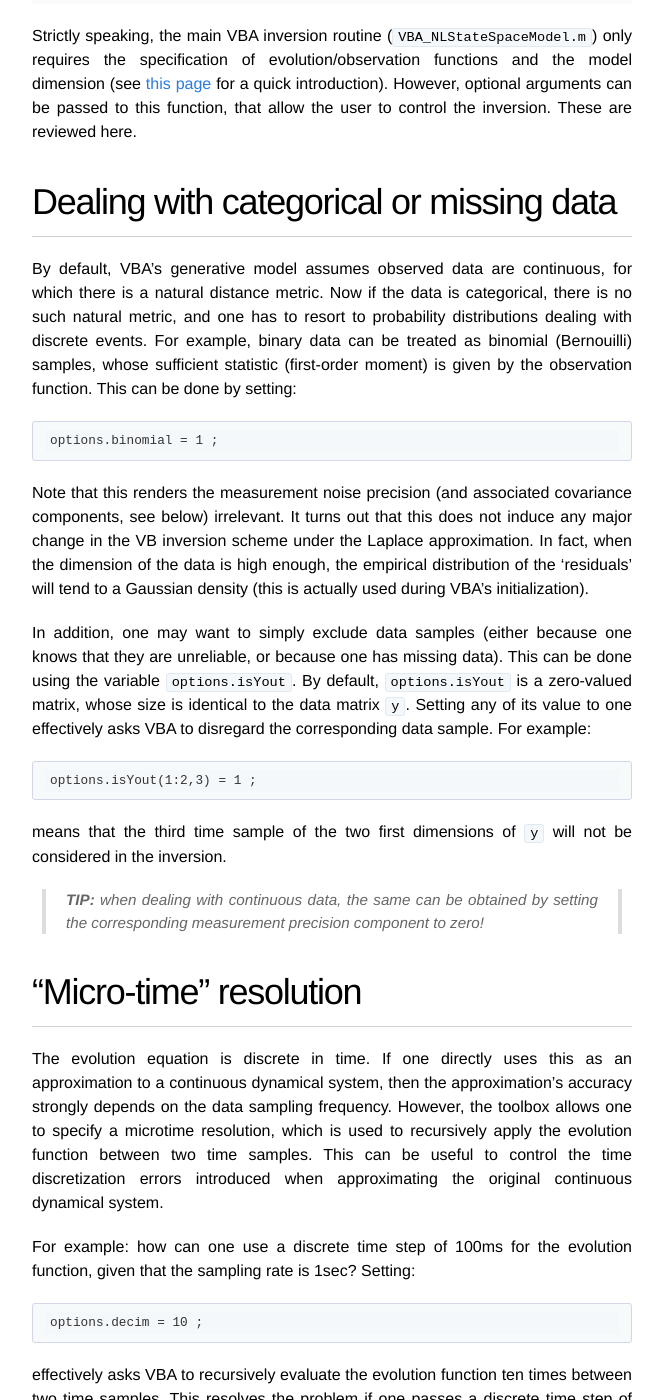
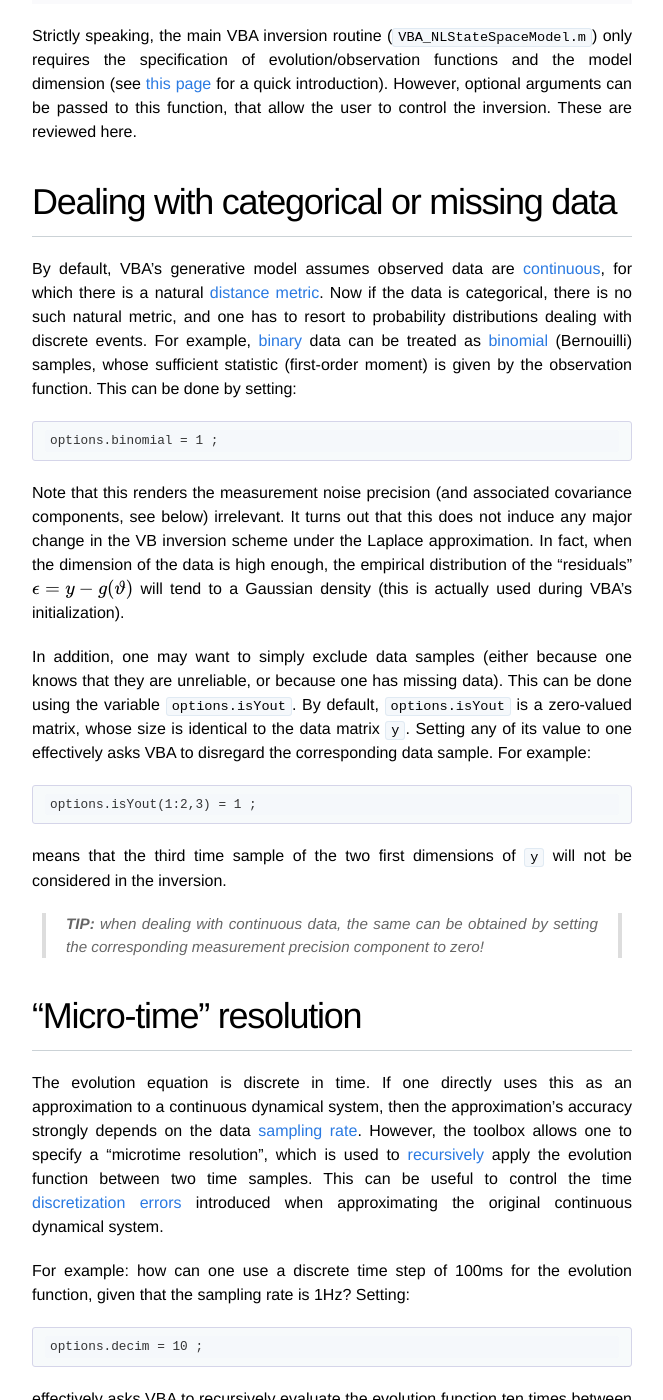
Before and after one commit to MBB-team/VBA-toolbox, a Jekyll site: the page built from _wiki/Controlling-the-inversion-using-VBA-options.md, in a window 1280 px wide and 1400 px high, scrolled down 519 px. Shown: the whole window, without its empty margins (308-971 px from the left). Built offline with Jekyll 4.4.1, drawn with Linux system fonts in a browser that asks for light colours; nearby versions of some CDN libraries; formulas are drawn with MathJax 3; some of the changed text lies outside the part shown.

Commit message:
Update Controlling-the-inversion-using-VBA-options.md

````diff
--- a/_wiki/Controlling-the-inversion-using-VBA-options.md
+++ b/_wiki/Controlling-the-inversion-using-VBA-options.md
@@ -9,13 +9,13 @@ However, optional arguments can be passed to this function, that allow the user
 
 # Dealing with categorical or missing data
 
-By default, VBA's generative model assumes observed data are continuous, for which there is a natural distance metric. Now if the data is categorical, there is no such natural metric, and one has to resort to probability distributions dealing with discrete events. For example, binary data can be treated as binomial (Bernouilli) samples, whose sufficient statistic (first-order moment) is given by the observation function. This can be done by setting:
+By default, VBA's generative model assumes observed data are [continuous](https://en.wikipedia.org/wiki/Continuous_function), for which there is a natural [distance metric](https://en.wikipedia.org/wiki/Metric_(mathematics)). Now if the data is categorical, there is no such natural metric, and one has to resort to probability distributions dealing with discrete events. For example, [binary](https://en.wikipedia.org/wiki/Binary_number) data can be treated as [binomial](https://en.wikipedia.org/wiki/Binomial_distribution) (Bernouilli) samples, whose sufficient statistic (first-order moment) is given by the observation function. This can be done by setting:
 
 ```matlab
 options.binomial = 1 ;
 ```
 
-Note that this renders the measurement noise precision (and associated covariance components, see below) irrelevant. It turns out that this does not induce any major change in the VB inversion scheme under the Laplace approximation. In fact, when the dimension of the data is high enough, the empirical distribution of the 'residuals' will tend to a Gaussian density (this is actually used during VBA's initialization).
+Note that this renders the measurement noise precision (and associated covariance components, see below) irrelevant. It turns out that this does not induce any major change in the VB inversion scheme under the Laplace approximation. In fact, when the dimension of the data is high enough, the empirical distribution of the "residuals" $$\epsilon = y - g(\vartheta)$$ will tend to a Gaussian density (this is actually used during VBA's initialization).
 
 In addition, one may want to simply exclude data samples (either because one knows that they are unreliable, or because one has missing data). This can be done using the variable `options.isYout`. By default, `options.isYout` is a zero-valued matrix, whose size is identical to the data matrix `y`. Setting any of its value to one effectively asks VBA to disregard the corresponding data sample. For example:
 
@@ -29,9 +29,9 @@ means that the third time sample of the two first dimensions of `y` will not be
 
 # "Micro-time" resolution
 
-The evolution equation is discrete in time. If one directly uses this as an approximation to a continuous dynamical system, then the approximation’s accuracy strongly depends on the data sampling frequency. However, the toolbox allows one to specify a microtime resolution, which is used to recursively apply the evolution function between two time samples. This can be useful to control the time discretization errors introduced when approximating the original continuous dynamical system.
+The evolution equation is discrete in time. If one directly uses this as an approximation to a continuous dynamical system, then the approximation’s accuracy strongly depends on the data [sampling rate](https://en.wikipedia.org/wiki/Sampling_(signal_processing)#Sampling_rate). However, the toolbox allows one to specify a "microtime resolution", which is used to [recursively](https://en.wikipedia.org/wiki/Recursion_(computer_science)) apply the evolution function between two time samples. This can be useful to control the time [discretization errors](https://en.wikipedia.org/wiki/Discretization_error) introduced when approximating the original continuous dynamical system.
 
-For example: how can one use a discrete time step of 100ms for the evolution function, given that the sampling rate is 1sec?
+For example: how can one use a discrete time step of 100ms for the evolution function, given that the sampling rate is 1Hz?
 Setting:
 
 ```matlab
@@ -61,7 +61,7 @@ Note that the contents of the fields`options.inF` and `options.inG` are entirely
 
 # Controlling the lagged Kalman forward pass
 
-The VBA update of the hidden states is very similar in form to a Kalman filter. More precisely, the scheme derives an approximation to the lagged posterior density, which contains the information about states at time `t` given all observed data up to time `t+k`, where `k` is the lag. This lag can be chosen arbitrarily, which allows one to infer on hidden states, whose changes impact observed data a few time samples later in time (e.g. due to some form of convolution operation). For example, the following sets the lag to 10:
+The VBA update of the hidden states is very similar in form to a [Kalman filter](https://en.wikipedia.org/wiki/Kalman_filter). More precisely, the scheme derives an approximation to the lagged posterior density, which contains the information about states at time `t` given all observed data up to time `t+k`, where `k` is the lag. This lag can be chosen arbitrarily, which allows one to infer on hidden states, whose changes impact observed data a few time samples later in time (e.g. due to some form of convolution operation). For example, the following sets the lag to 10:
 
 ```matlab
 options.backwardLag = 10 ;
@@ -69,7 +69,7 @@ options.backwardLag = 10 ;
 
 The main effect of increasing the lag is to average across more data points when deriving the hidden states, hence improving the precision (and the temporal smoothness) of the estimate.
 
-> **TIP:** The ensuing computational cost scales with `k^2`.
+> **TIP:** The ensuing [computational cost](https://en.wikipedia.org/wiki/Computational_complexity_of_mathematical_operations) scales with `k^2`.
 
 # Controlling VBA's algorithmic convergence
 
@@ -97,7 +97,7 @@ options.gradF = 1 ;
 
 # VBA initialization for stochastic dynamical systems
 
-When dealing with stochastic dynamical systems, VBA initializes the inversion under a deterministic variant of the model. By default, this is done through an initial model inversion, where the prior mean of the states noise variance has been set to zero (with infinite prior precision, see [this page]({{ site.baseurl }}/wiki/Structure-of-VBA's-generative-model) for a generic description of VBA's priors). However, one may want to control the convergence of the VBA initialization. For example, setting:
+When dealing with [stochastic dynamical systems](http://www.scholarpedia.org/article/Stochastic_dynamical_systems), VBA initializes the inversion under a deterministic variant of the model. By default, this is done through an initial model inversion, where the prior mean of the states noise variance has been set to zero (with infinite prior precision, see [this page]({{ site.baseurl }}/wiki/Structure-of-VBA's-generative-model) for a generic description of VBA's priors). However, one may want to control the convergence of the VBA initialization. For example, setting:
 
 ```matlab
 options.MaxIterInit = 0 ;
@@ -118,7 +118,7 @@ By default, VBA outputs a graphical summary of inversion results as the algorith
 ```matlab
 options.DisplayWin = 0 ;
 ```
-effectively switches off the graphical display (NB: one can reproduce the graphical output post-hoc, by calling:
+effectively switches off the graphical display. NB: one can reproduce the graphical output post-hoc, by calling:
 
 ```matlab
 VBA_ReDisplay(posterior,out) ;
@@ -142,7 +142,7 @@ options.verbose = 0 ;
 
 ## Bypassing the evolution function at times
 
-One may want to skip the evolution function at times, i.e. replace it with the identity mapping. For example, this is useful when dealing with learning models, where the transition from the initial conditions to the first states is ill-defined (because no feedback has yet been received). This can be done by setting the variable `options.skipf`. By default, `options.skipf` is a zero-valued matrix, whose length is the number of time samples. Setting any of its value to one effectively asks VBA to replace the corresponding states transition by the identity mapping. For example:
+One may want to skip the evolution function at times, i.e. replace it with the [identity mapping](https://en.wikipedia.org/wiki/Identity_function). For example, this is useful when dealing with learning models, where the transition from the initial conditions to the first states is ill-defined (because no feedback has yet been received). This can be done by setting the variable `options.skipf`. By default, `options.skipf` is a zero-valued matrix, whose length is the number of time samples. Setting any of its value to one effectively asks VBA to replace the corresponding states transition by the identity mapping. For example:
 
 ```matlab
 options.skipf(1) = 1 ;
@@ -175,4 +175,4 @@ options.checkGrads = 1 ;
 
 ## Dealing with delayed dynamical systems
 
-VBA can deal with certain forms of delays by embedding the state space   into an augmented state-space, which contains copies of states and their 'previous' values. The evolution function is then automatically wrapped, so that it receives delayed states. Such delays can be controlled using the variable `options.delays`. We refer the interested reader to the demonstration script `demo_delays.m`.
+VBA can deal with certain forms of [delays](https://en.wikipedia.org/wiki/Delay_differential_equation) by embedding the state space into an augmented state-space, which contains copies of states and their 'previous' values. The evolution function is then automatically wrapped, so that it receives delayed states. Such delays can be controlled using the variable `options.delays`. We refer the interested reader to the demonstration script `demo_delays.m`.
````
Also changed, not shown: other parts of _wiki/Controlling-the-inversion-using-VBA-options.md (+1 -1 lines).
